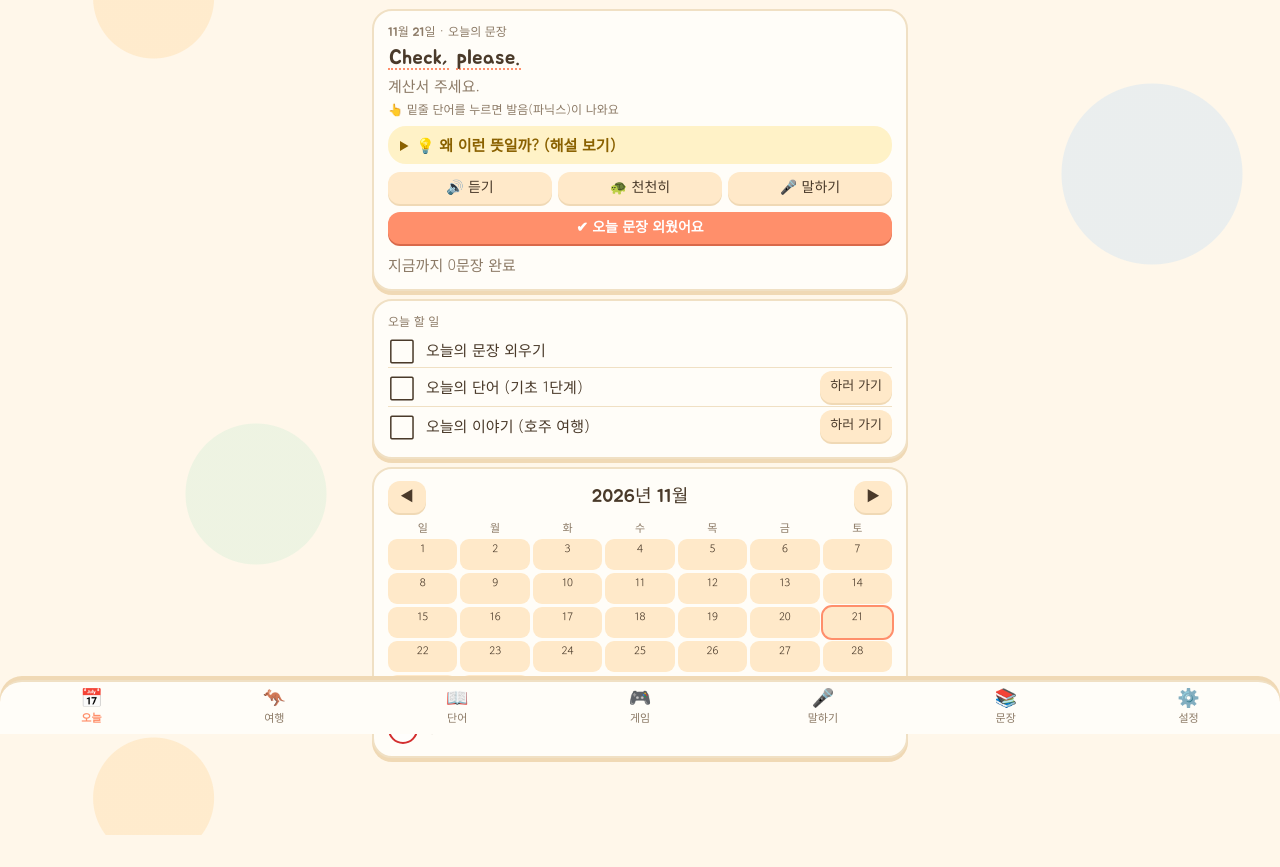
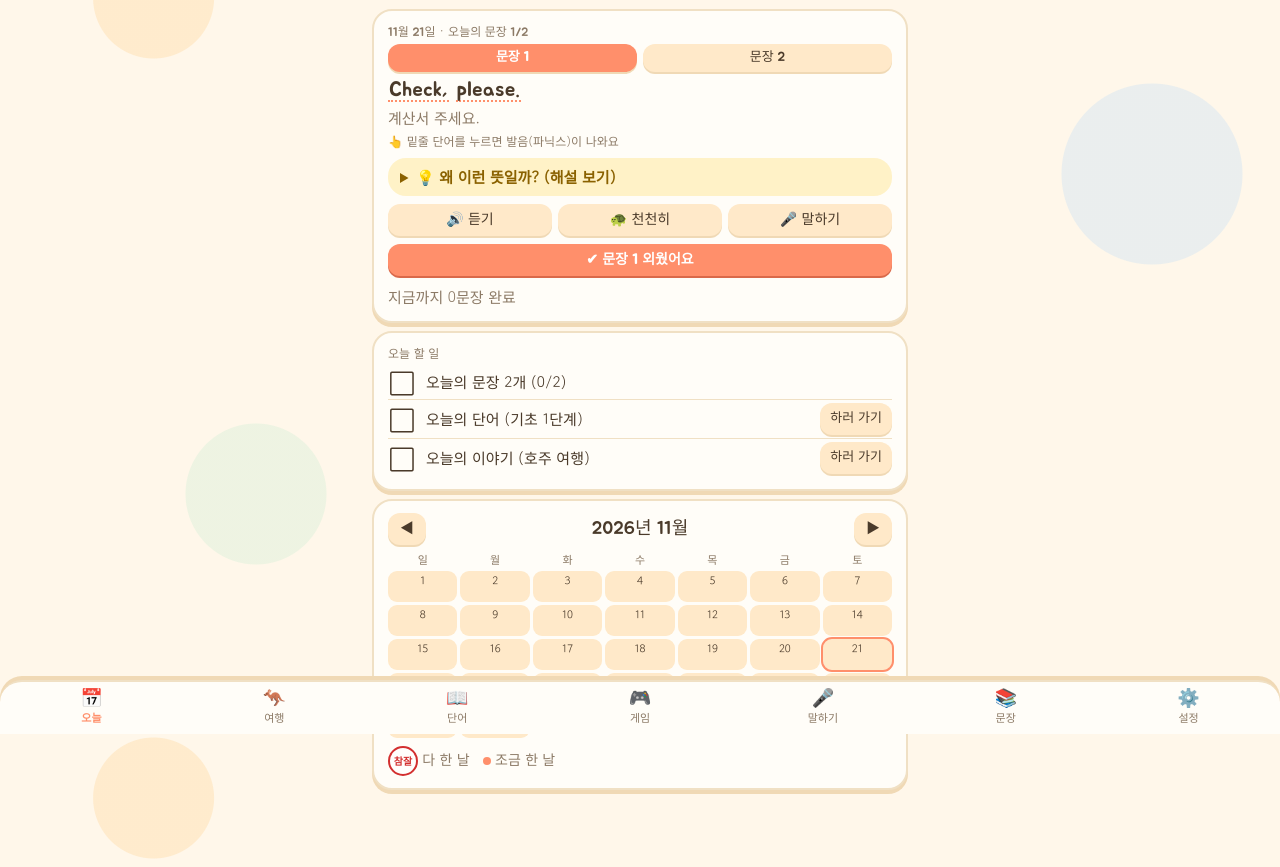
Before and after one commit to travel-eng/travel-eng.github.io, a plain HTML site: page index.html in a window 1280 px wide. Shown: the part 66-933 px from the top of the page. Before the commit the page ends 901 px from the top, so only its background shows below. Drawn offline with Linux system fonts and the light colour scheme.

Commit message:
오늘의 문장을 하루 2개로
Co-Authored-By: Claude Opus 5.5 <noreply@anthropic.com>
Claude-Session: https://claude.ai/code/session_014x4HKRfoBfcaCthFAg1p6M

```diff
--- a/app.js
+++ b/app.js
@@ -12,7 +12,7 @@
   var state = load();
   state.level = state.level || 1;
   state.mine = state.mine || [];          // 내가 추가한 문장 [{en, ko}]
-  state.daily = state.daily || {};        // { "2026-11-21": { id, done } }
+  state.daily = state.daily || {};        // { "2026-11-21": { ids:[2개], dones:[..], id, done(둘 다 했는지) } }
   state.hist = state.hist || { 1: [], 2: [], 3: [] }; // 레벨별 최근 결과 true/false
   state.voice = state.voice || "";
   state.cat = state.cat || "all";
@@ -272,20 +272,35 @@
     return d.getFullYear() + "-" + String(d.getMonth() + 1).padStart(2, "0") + "-" + String(d.getDate()).padStart(2, "0");
   }
   function hash(s) { var h = 0; for (var i = 0; i < s.length; i++) h = (h * 31 + s.charCodeAt(i)) >>> 0; return h; }
-  function todaySentence() {
-    var k = dateKey();
-    var d = state.daily[k];
-    if (d && byId(d.id)) return byId(d.id);
-    // 아직 안 한 문장 중에서 고르기
-    var used = {};
-    Object.keys(state.daily).forEach(function (x) { used[state.daily[x].id] = true; });
+  var DAILY_N = 2;       // 하루 문장 개수
+  var todayCur = -1;     // 지금 보고 있는 오늘 문장 번호(0, 1)
+  function pickNew(k, used) {
     var p = pool(state.level, "all");
     var fresh = p.filter(function (s) { return !used[s.id]; });
     if (fresh.length) p = fresh;
-    var s = p[hash(k) % p.length];
-    state.daily[k] = { id: s.id, done: false };
+    return p[(hash(k) + Object.keys(used).length * 7) % p.length];
+  }
+  function todayRec() {
+    var k = dateKey();
+    var d = state.daily[k];
+    var used = {};
+    Object.keys(state.daily).forEach(function (x) {
+      var r = state.daily[x];
+      (r.ids || [r.id]).forEach(function (id) { if (id) used[id] = true; });
+    });
+    if (!d) d = state.daily[k] = { ids: [], dones: [] };
+    if (!d.ids) { d.ids = d.id ? [d.id] : []; d.dones = d.id ? [!!d.done] : []; }
+    d.ids = d.ids.filter(function (id) { return byId(id); });
+    while (d.ids.length < DAILY_N) { var s = pickNew(k, used); used[s.id] = true; d.ids.push(s.id); d.dones.push(false); }
+    d.id = d.ids[0];
+    d.done = d.dones.every(Boolean);
     save();
-    return s;
+    return d;
+  }
+  function todaySentence() {
+    var d = todayRec();
+    if (todayCur < 0) { todayCur = d.dones.indexOf(false); if (todayCur < 0) todayCur = 0; }
+    return byId(d.ids[todayCur]);
   }
   function streak() {
     var n = 0, d = new Date();
@@ -296,15 +311,23 @@
   function renderToday() {
     var s = todaySentence();
     var d = new Date();
-    $("todayDate").textContent = (d.getMonth() + 1) + "월 " + d.getDate() + "일 · 오늘의 문장";
+    var rec = state.daily[dateKey()];
+    $("todayDate").textContent = (d.getMonth() + 1) + "월 " + d.getDate() + "일 · 오늘의 문장 " + (todayCur + 1) + "/" + DAILY_N;
+    $("todaySeg").innerHTML = rec.ids.map(function (id, i) {
+      return '<button data-i="' + i + '" class="' + (i === todayCur ? "on" : "") + '">' + (rec.dones[i] ? "✅ " : "") + "문장 " + (i + 1) + "</button>";
+    }).join("");
+    Array.prototype.forEach.call($("todaySeg").querySelectorAll("button"), function (b) {
+      b.onclick = function () { todayCur = +b.dataset.i; $("todayResult").innerHTML = ""; renderToday(); };
+    });
     $("todayEn").textContent = s.en;
     if (window.TE && TE.decorate) TE.decorate($("todayEn"), $("todayExp"));
     $("todayKo").textContent = s.ko;
-    var done = state.daily[dateKey()].done;
+    var done = rec.dones[todayCur];
     var btn = $("todayDone");
     btn.disabled = done;
-    btn.textContent = done ? "✔ 오늘 완료!" : "✔ 오늘 문장 외웠어요";
-    var total = Object.keys(state.daily).filter(function (k) { return state.daily[k].done; }).length;
+    btn.textContent = rec.done ? "✔ 오늘 2문장 완료!" : done ? "✔ 이 문장 외웠어요" : "✔ 문장 " + (todayCur + 1) + " 외웠어요";
+    var total = 0;
+    Object.keys(state.daily).forEach(function (k) { var r = state.daily[k]; total += r.dones ? r.dones.filter(Boolean).length : (r.done ? 1 : 0); });
     var st = streak();
     $("streak").textContent = (st ? "🔥 " + st + "일 연속 · " : "") + "지금까지 " + total + "문장 완료";
   }
@@ -405,9 +428,17 @@
     $("todayListen").onclick = function () { speak($("todayEn").textContent); };
     $("todaySlow").onclick = function () { speak($("todayEn").textContent, true); };
     $("todayMic").onclick = function () { listen($("todayMic"), $("todayEn").textContent, $("todayResult"), function (ok) {
-      if (ok && TE.logSentence) TE.logSentence(state.daily[dateKey()].id);
+      if (ok && TE.logSentence) TE.logSentence(state.daily[dateKey()].ids[todayCur]);
     }); };
-    $("todayDone").onclick = function () { state.daily[dateKey()].done = true; if (TE.logSentence) TE.logSentence(state.daily[dateKey()].id); save(); renderToday(); if (window.TE.checkDay) window.TE.checkDay(); };
+    $("todayDone").onclick = function () {
+      var rec = todayRec();
+      rec.dones[todayCur] = true;
+      if (TE.logSentence) TE.logSentence(rec.ids[todayCur]);
+      rec.done = rec.dones.every(Boolean);
+      var next = rec.dones.indexOf(false);
+      if (next >= 0) { todayCur = next; $("todayResult").innerHTML = ""; }
+      save(); renderToday(); if (window.TE.checkDay) window.TE.checkDay();
+    };
     // 연습
     fillCatSelect($("catSelect"), state.cat);
     $("catSelect").onchange = function () { state.cat = this.value; save(); nextPractice(); };
--- a/index.html
+++ b/index.html
@@ -299,6 +299,8 @@ details.exp{margin-top:8px;padding:8px 12px}
 .big-stamp{width:150px;height:150px;font-size:25px}
 .teaser{padding:10px 12px;margin:10px 0 6px}
 .pp-stamp{width:96px;height:96px}
+.seg.mini{margin:2px 0 4px}
+.seg.mini button{min-height:28px;padding:2px 8px;font-size:13px}
 </style>
 </head>
 <body>
@@ -318,6 +320,7 @@ details.exp{margin-top:8px;padding:8px 12px}
   <section id="tab-today">
     <div class="card">
       <div class="label" id="todayDate">오늘의 문장</div>
+      <div class="seg mini" id="todaySeg"></div>
       <div class="en" id="todayEn"></div>
       <div class="ko" id="todayKo"></div>
       <div id="todayExp"></div>
--- a/sw.js
+++ b/sw.js
@@ -1,5 +1,5 @@
 // 앱 파일을 저장해 두어 인터넷이 약해도 화면이 열리게 함 (말하기 인식은 인터넷 필요)
-var CACHE = "travel-english-v8";
+var CACHE = "travel-english-v9";
 var FILES = ["./", "index.html", "app.js", "sentences.js", "words.js", "words-app.js", "story.js", "story-app.js", "etym.js", "game.js", "explain.js", "phonics.js", "phonics-ui.js", "manifest.webmanifest", "icon-192.png", "icon-512.png"];
 self.addEventListener("install", function (e) {
   e.waitUntil(caches.open(CACHE).then(function (c) { return c.addAll(FILES); }));
--- a/words-app.js
+++ b/words-app.js
@@ -118,7 +118,7 @@
     var due = dueList().length;
     var set = todaySet();
     var items = [
-      { ok: st.s, t: "오늘의 문장 외우기", btn: null },
+      { ok: st.s, t: "오늘의 문장 2개" + (function () { var d = state.daily[today()]; return d && d.dones ? " (" + d.dones.filter(Boolean).length + "/" + d.dones.length + ")" : ""; })(), btn: null },
       { ok: st.w, t: set ? "오늘의 단어 (" + stageName(set.stage) + ")" : "단어 공부 (모두 배웠어요!)", btn: st.w ? null : "words" }
     ];
     if (st.needS || st.stDone) items.push({ ok: st.stDone, t: "오늘의 이야기 (호주 여행)", btn: st.stDone ? null : "story" });
@@ -422,11 +422,13 @@
     state.sentOk = state.sentOk || {};
     Object.keys(state.daily).forEach(function (k) {
       var d = state.daily[k];
-      if (d.done) {
-        if (!state.sentOk[d.id]) state.sentOk[d.id] = k;
+      var ids = d.ids || [d.id], dones = d.dones || [d.done];
+      ids.forEach(function (id, n) {
+        if (!dones[n] || !id) return;
+        if (!state.sentOk[id]) state.sentOk[id] = k;
         var r = dayRec(k); r.sent = r.sent || [];
-        if (r.sent.indexOf(d.id) < 0) r.sent.push(d.id);
-      }
+        if (r.sent.indexOf(id) < 0) r.sent.push(id);
+      });
     });
     TE.save();
   })();
```
